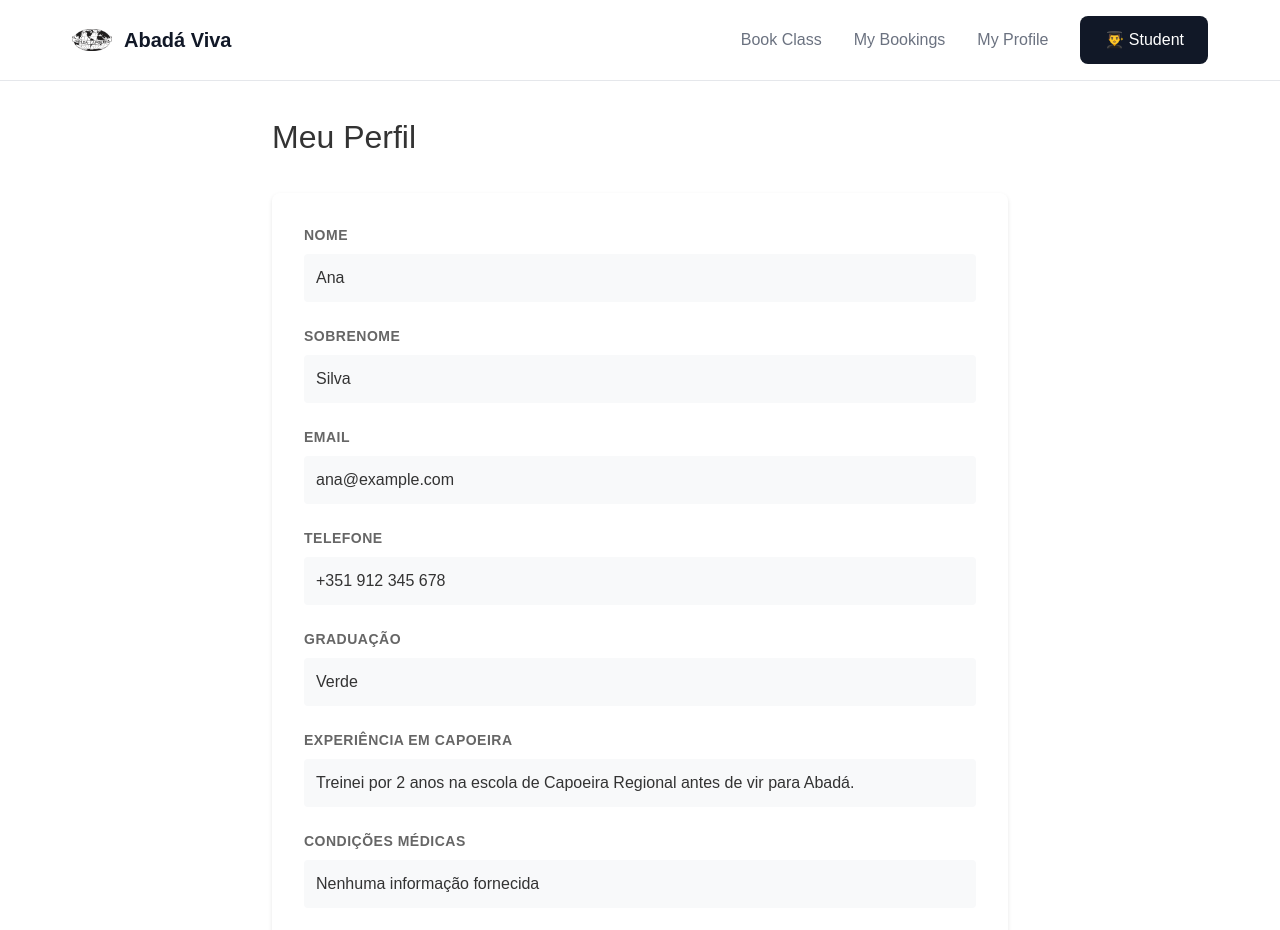
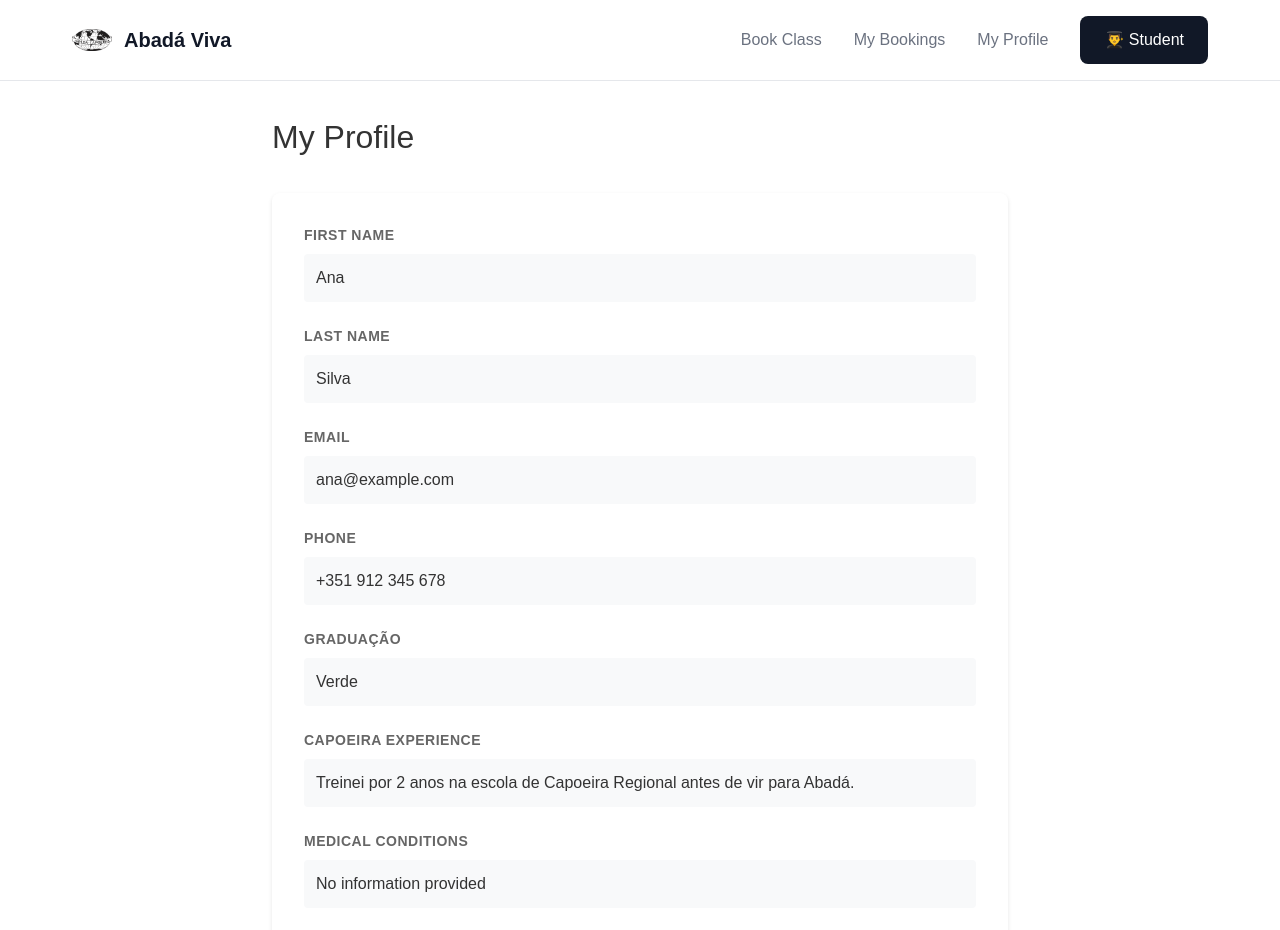
Before and after one commit to sofiaborovskaia/abada-viva, a Next.js app: page /profile in a window 1280 px wide. Shown: the top 930 px of the page. Built offline with nearby package versions, Linux system fonts and the light colour scheme.

Commit message:
chore: translate profile page to english for consistency

```diff
--- a/app/profile/page.tsx
+++ b/app/profile/page.tsx
@@ -47,17 +47,17 @@ export default function ProfilePage() {
 
   return (
     <div className={styles.container}>
-      <h1 className={styles.title}>Meu Perfil</h1>
+      <h1 className={styles.title}>My Profile</h1>
 
       {!isEditing ? (
         <div className={styles.profileView}>
           <div className={styles.field}>
-            <label className={styles.label}>Nome</label>
+            <label className={styles.label}>First Name</label>
             <p className={styles.value}>{user.firstName}</p>
           </div>
 
           <div className={styles.field}>
-            <label className={styles.label}>Sobrenome</label>
+            <label className={styles.label}>Last Name</label>
             <p className={styles.value}>{user.lastName}</p>
           </div>
 
@@ -67,8 +67,8 @@ export default function ProfilePage() {
           </div>
 
           <div className={styles.field}>
-            <label className={styles.label}>Telefone</label>
-            <p className={styles.value}>{user.phone || "Não fornecido"}</p>
+            <label className={styles.label}>Phone</label>
+            <p className={styles.value}>{user.phone || "Not provided"}</p>
           </div>
 
           <div className={styles.field}>
@@ -77,28 +77,28 @@ export default function ProfilePage() {
           </div>
 
           <div className={styles.field}>
-            <label className={styles.label}>Experiência em Capoeira</label>
+            <label className={styles.label}>Capoeira Experience</label>
             <p className={styles.value}>
-              {user.capoeiraExperience || "Nenhuma informação fornecida"}
+              {user.capoeiraExperience || "No information provided"}
             </p>
           </div>
 
           <div className={styles.field}>
-            <label className={styles.label}>Condições Médicas</label>
+            <label className={styles.label}>Medical Conditions</label>
             <p className={styles.value}>
-              {user.medicalConditions || "Nenhuma informação fornecida"}
+              {user.medicalConditions || "No information provided"}
             </p>
           </div>
 
           <Button onClick={() => setIsEditing(true)} variant="primary">
-            Editar Perfil
+            Edit Profile
           </Button>
         </div>
       ) : (
         <form onSubmit={handleSubmit} className={styles.form}>
           <div className={styles.formField}>
             <label htmlFor="firstName" className={styles.formLabel}>
-              Nome
+              First Name
             </label>
             <input
               id="firstName"
@@ -114,7 +114,7 @@ export default function ProfilePage() {
 
           <div className={styles.formField}>
             <label htmlFor="lastName" className={styles.formLabel}>
-              Sobrenome
+              Last Name
             </label>
             <input
               id="lastName"
@@ -146,7 +146,7 @@ export default function ProfilePage() {
 
           <div className={styles.formField}>
             <label htmlFor="phone" className={styles.formLabel}>
-              Telefone
+              Phone
             </label>
             <input
               id="phone"
@@ -197,7 +197,7 @@ export default function ProfilePage() {
 
           <div className={styles.formField}>
             <label htmlFor="capoeiraExperience" className={styles.formLabel}>
-              Experiência em Capoeira
+              Capoeira Experience
             </label>
             <textarea
               id="capoeiraExperience"
@@ -206,14 +206,14 @@ export default function ProfilePage() {
                 setFormData({ ...formData, capoeiraExperience: e.target.value })
               }
               className={styles.textarea}
-              placeholder="Já praticou em outras escolas? Que estilo? Quanto tempo?"
+              placeholder="Have you trained at other schools? What style? How long?"
               rows={3}
             />
           </div>
 
           <div className={styles.formField}>
             <label htmlFor="medicalConditions" className={styles.formLabel}>
-              Condições Médicas
+              Medical Conditions
             </label>
             <textarea
               id="medicalConditions"
@@ -222,17 +222,17 @@ export default function ProfilePage() {
                 setFormData({ ...formData, medicalConditions: e.target.value })
               }
               className={styles.textarea}
-              placeholder="Alergias, lesões, condições que os professores devem saber..."
+              placeholder="Allergies, injuries, conditions that teachers should know..."
               rows={4}
             />
           </div>
 
           <div className={styles.buttonGroup}>
             <Button type="submit" variant="secondary">
-              Salvar
+              Save
             </Button>
             <Button type="button" onClick={handleCancel} variant="ghost">
-              Cancelar
+              Cancel
             </Button>
           </div>
         </form>
```
